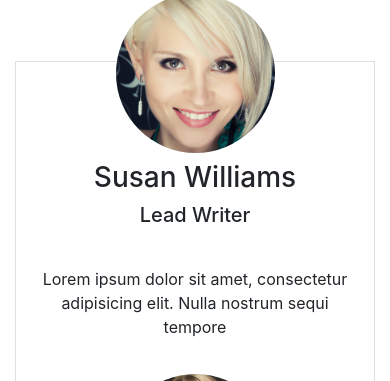
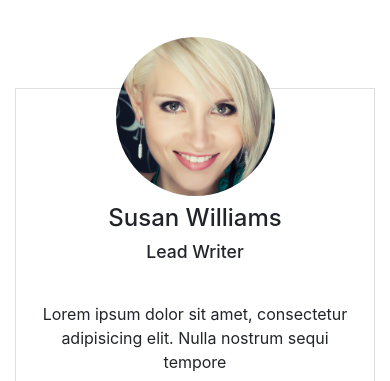
Before and after one commit to amirmo76/mizuxe, a plain HTML site: page index.html in a window 390 px wide. Shown: the part 3243-3624 px from the top of the page. Drawn offline with nearby package versions, Linux system fonts and the light colour scheme.

Commit message:
some bugs

```diff
--- a/index.html
+++ b/index.html
@@ -187,8 +187,8 @@
                         <p class="border-bottom pb-3 px-5">Lorem ipsum dolor sit amet, consectetur adipisicing elit. Odit voluptate, ab dolore, quos maiores impedit.</p>
                     </div>
                 </div>
-                <div class="row mt-5">
-                    <div class="col-md-3">
+                <div class="row" id="person-cards-row">
+                    <div class="col-md-6 col-lg-3">
                         <div class="card no-border-radius person-card">
                             <div class="card-header text-center">
                                 <img src="src/person1.jpg" alt="person1" class="w-50 avatar">
@@ -211,7 +211,7 @@
                             </div>
                         </div>
                     </div>
-                    <div class="col-md-3">
+                    <div class="col-md-6 col-lg-3">
                         <div class="card no-border-radius person-card">
                             <div class="card-header text-center">
                                 <img src="src/person2.jpg" alt="person1" class="w-50 avatar">
@@ -234,7 +234,7 @@
                             </div>
                         </div>
                     </div>
-                    <div class="col-md-3">
+                    <div class="col-lg-3 col-md-6">
                         <div class="card no-border-radius person-card">
                             <div class="card-header text-center">
                                 <img src="src/person3.jpg" alt="person1" class="w-50 avatar">
@@ -257,7 +257,7 @@
                             </div>
                         </div>
                     </div>
-                    <div class="col-md-3">
+                    <div class="col-md-6 col-lg-3">
                         <div class="card no-border-radius person-card">
                             <div class="card-header text-center">
                                 <img src="src/person4.jpg" alt="person1" class="w-50 avatar">
--- a/style.css
+++ b/style.css
@@ -41,7 +41,7 @@ body {
 
 .avatar {
     border-radius: 50%;
-    margin-top: -25%;
+    margin-top: -20%;
 }
 
 .person-card:hover {
@@ -65,6 +65,8 @@ body {
 .person-card .card-header {
     border-bottom: none;
 }
+
+
 
 .label-mizuxe {
     padding: 0;
@@ -97,6 +99,40 @@ body {
 }
 
 #footer .row {
-
     height: 300px;
 }
+
+#person-cards-row {
+    margin-top: 50px;
+}
+
+.person-card h3 {
+    font-size: 1.5em
+}
+
+.person-card h5 {
+    font-size: 1.1em
+}
+
+@media (max-width: 992px) {
+    .person-card {
+        padding-bottom: 50px;
+    }
+
+    #person-cards-row {
+        margin-top: 100px;
+    }
+}
+
+@media (max-width: 768px) {
+    .person-card {
+        padding-bottom: 75px;
+    }
+}
+
+@media (max-width: 576px) {
+    #person-cards-row {
+        margin-top: 75px;
+    }
+
+}
```
